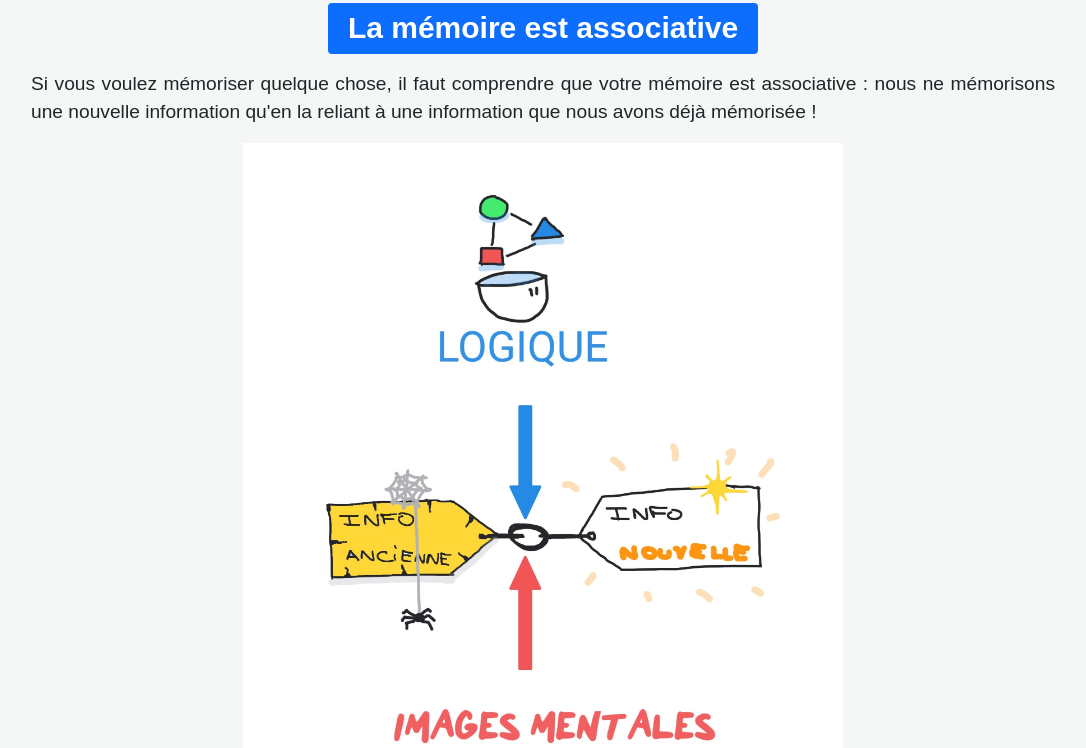
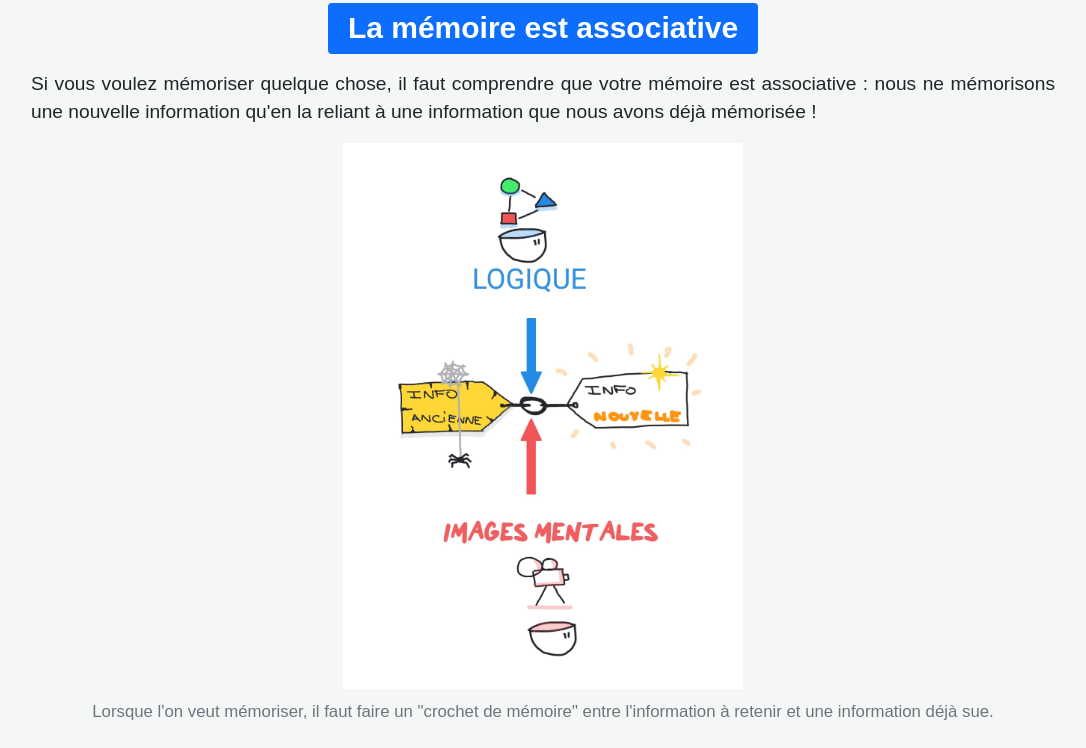
Before and after one commit to DavidLapierre/memoire_2021, a plain HTML site: page seanceCP1.html in a window 1280 px wide. Shown: the part 1217-1965 px from the top of the page, without its empty margins (97-1183 px from the left). Drawn offline with nearby package versions, Linux system fonts and the light colour scheme; a web font is replaced by a local one.

Commit message:
Update seanceCP1.html

```diff
--- a/seanceCP1.html
+++ b/seanceCP1.html
@@ -81,7 +81,7 @@
           information qu'en la reliant à une information que nous avons déjà mémorisée !</p>
           <div class="text-center">
             <div class="figure text-center mb-4" >
-              <img class="figure-img img-fluid" src="pictures/crochet_memoire.jpg" style="max-width: 600px;">
+              <img class="figure-img img-fluid" src="pictures/crochet_memoire.jpg" style="max-width: 400px;">
               <figcaption class="figure-caption"> Lorsque l'on veut mémoriser, il faut faire un "crochet de mémoire" entre l'information à retenir et une information déjà sue.</figcaption>
             </div>
             </div>
```
